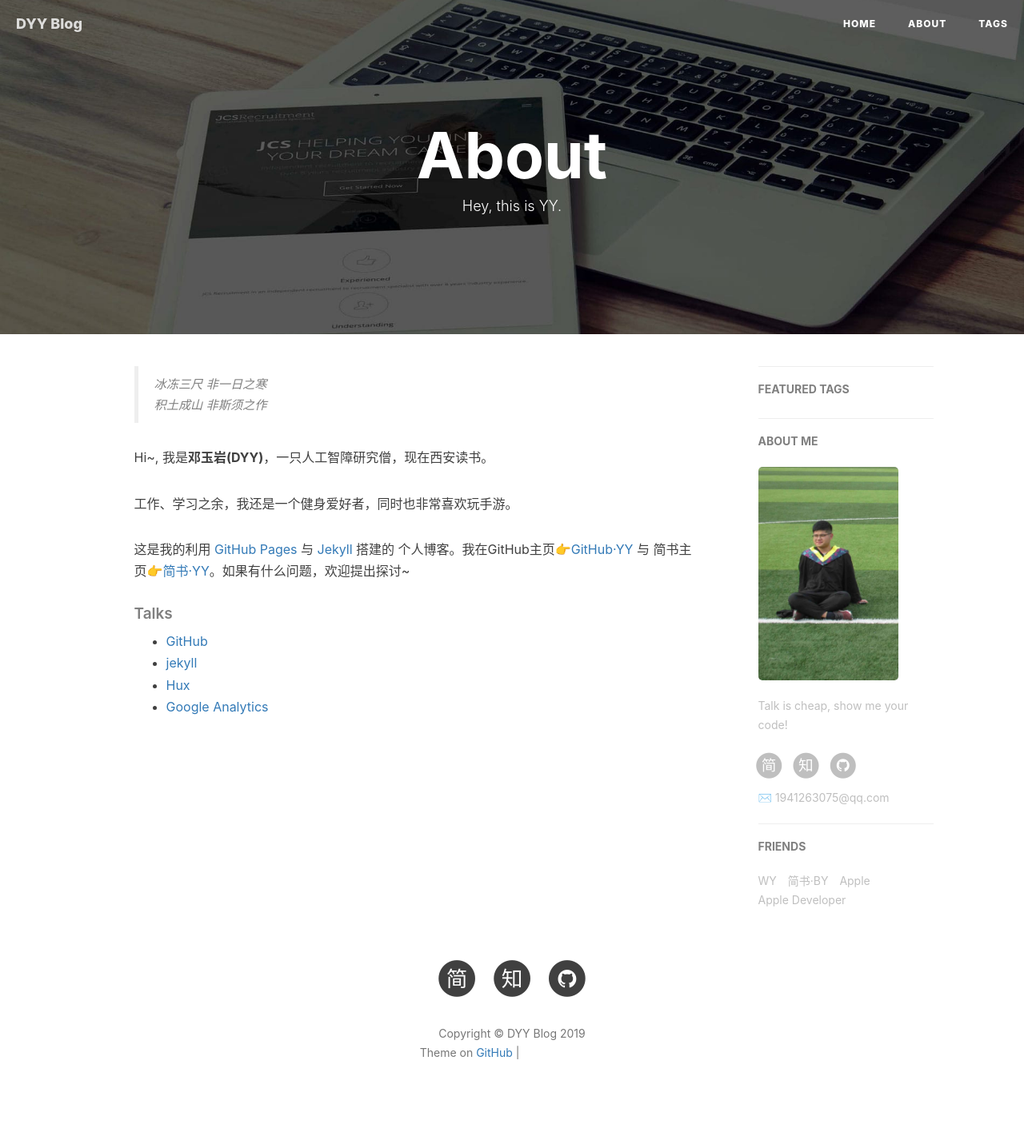
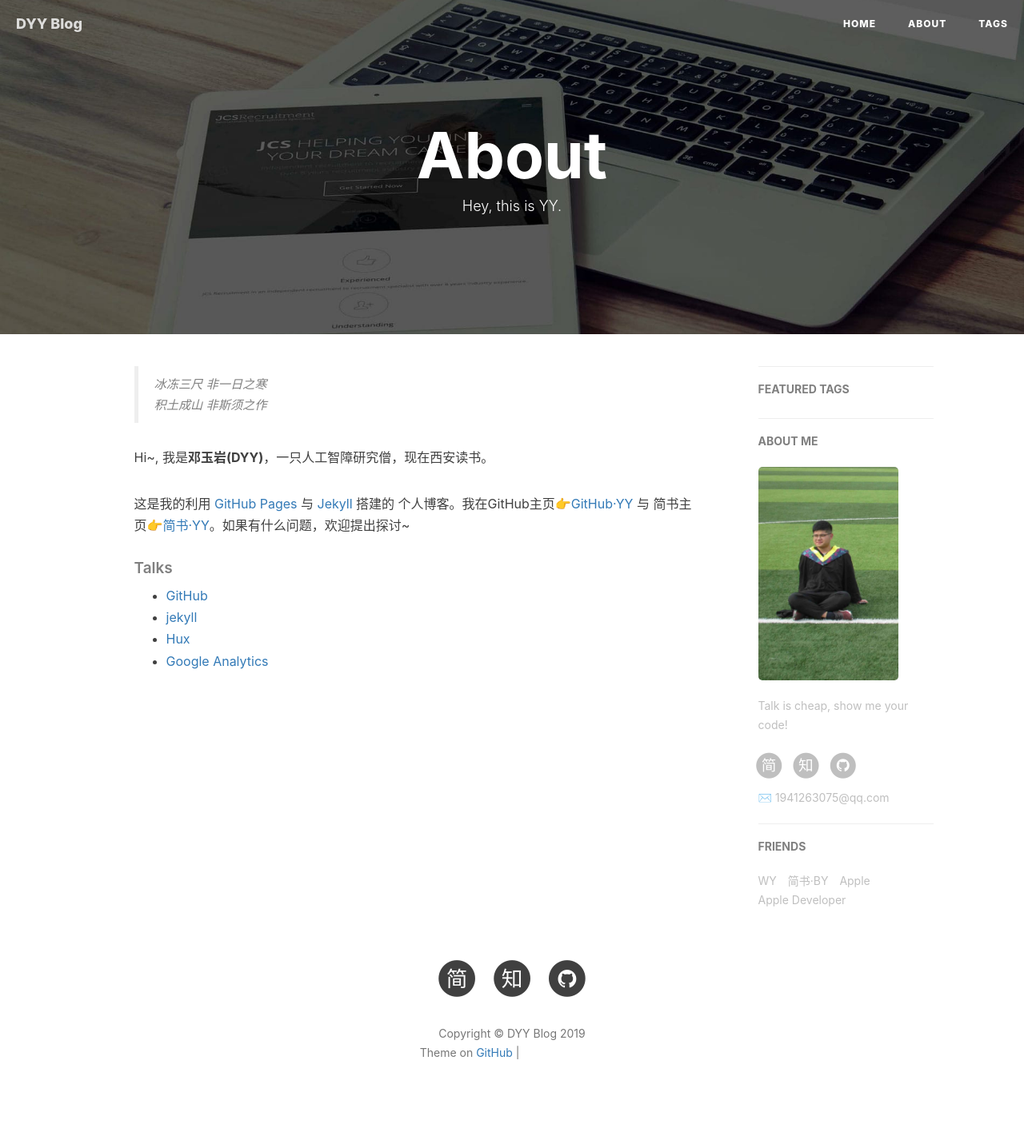
Before and after one commit to dengyuyan/dengyuyan.github.io, a Jekyll site: the page built from about.html, in a window 1280 px wide. Shown: the whole page at 80% size. Built offline with Jekyll 4.4.1, drawn with Linux system fonts in a browser that asks for light colours; nearby versions of some CDN libraries; comment, search, counter and statistics services are not loaded; grey boxes are pictures that could not be loaded.

Commit message:
Update about.html

```diff
--- a/about.html
+++ b/about.html
@@ -19,8 +19,6 @@
     积土成山 非斯须之作</p></blockquote>
 
     <p>Hi~, 我是<strong>邓玉岩(DYY)</strong>，一只人工智障研究僧，现在西安读书。</p>
-
-    <p>工作、学习之余，我还是一个健身爱好者，同时也非常喜欢玩手游。</p>
 
     <p>这是我的利用 <a href="https://pages.github.com/">GitHub Pages</a> 与 <a href="http://jekyll.com.cn/">Jekyll</a> 搭建的 个人博客。我在GitHub主页<a href="https://github.com/dengyuyan">👉GitHub·YY</a> 与 简书主页<a href="https://www.jianshu.com/u/09bf34e6b9f9">👉简书·YY</a>。如果有什么问题，欢迎提出探讨~</p>
 
```
